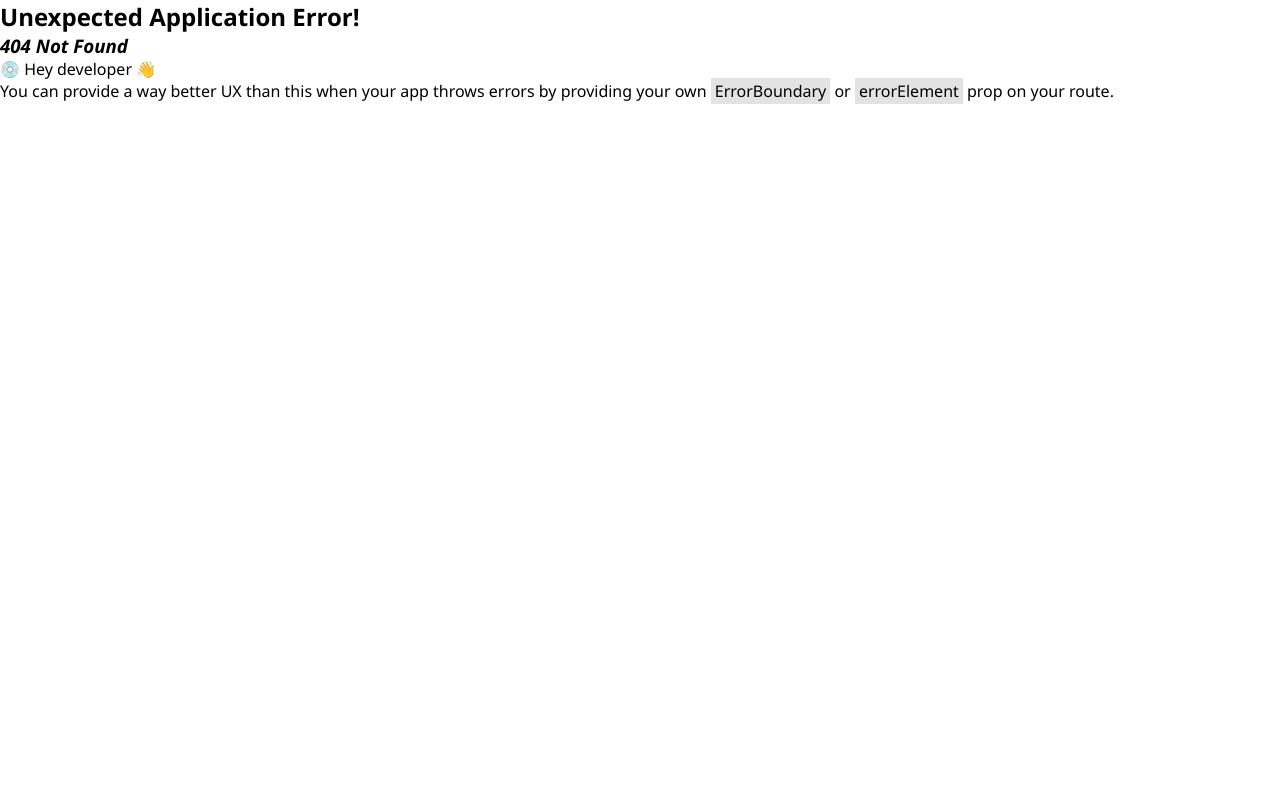
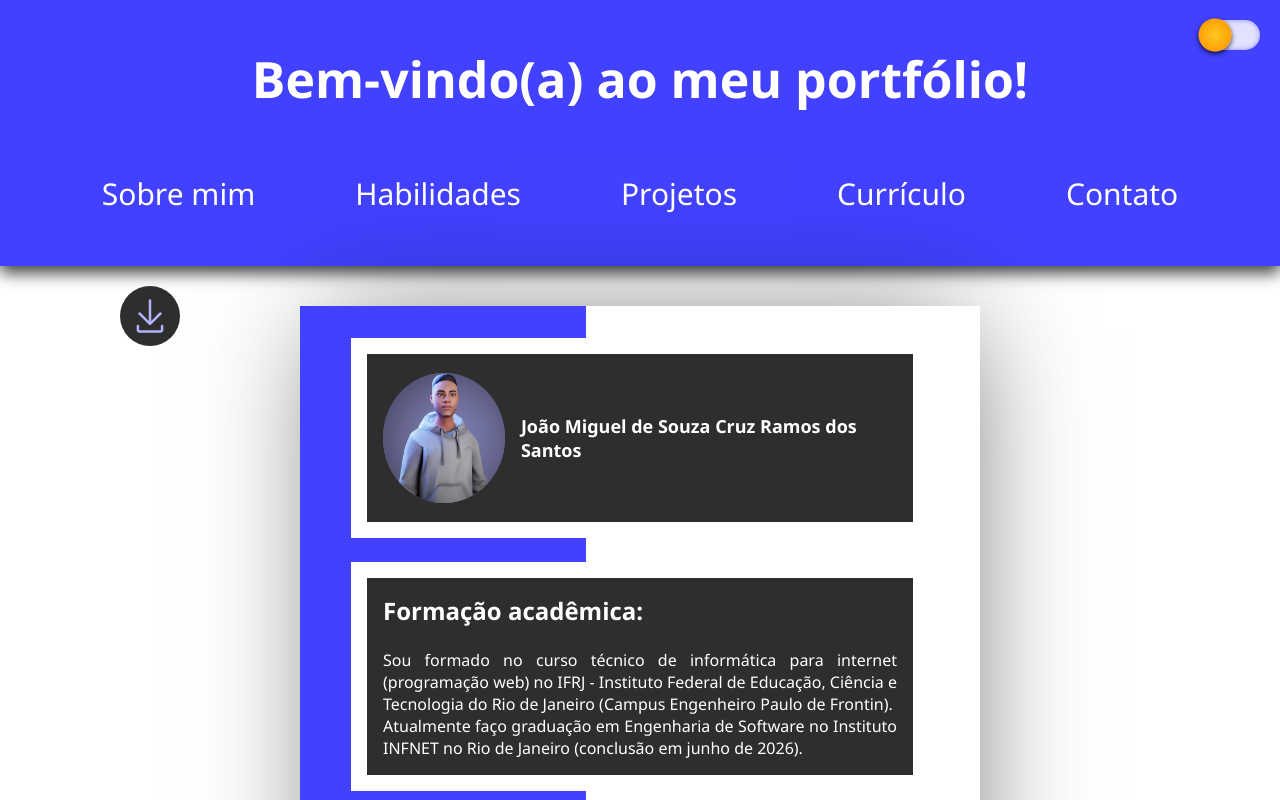
Before and after one commit to JoaoMig186/repository-jm-with-vite, a React (Vite) app in the folder repository-jm-with-vite/: page /curriculo in a window 1280 px wide. Before the commit this address had no page. Shown: the top 800 px of the page. Built offline with nearby package versions, Linux system fonts and the light colour scheme.

Commit message:
adicionando pagina de curriculo

```diff
--- /dev/null
+++ b/repository-jm-with-vite/src/components/CurriculumSheet/CurriculumSheet.css
@@ -0,0 +1,150 @@
+.curriculum-sheet{
+    position: relative;
+    display: flex;
+    flex-direction: column;
+    align-items: center;
+    width: 680px;
+    /*max-height: calc(100vh - 280px);*/
+    animation: fadeInUp 1s ease-out;
+    -webkit-box-shadow: 6px 0px 115px -22px rgba(0, 0, 0, 0.6);
+    -moz-box-shadow: 6px 0px 115px -22px rgba(0, 0, 0, 0.6);
+    box-shadow: 6px 0px 115px -22px rgba(0, 0, 0, 0.6);
+    z-index: 10;
+}
+
+.curriculum-sheet .curriculum-sheet--header{
+    z-index: 100;
+    width: 85%;
+    height: 200px;
+    display: flex;
+    flex-direction: row;
+    align-items: center;
+    padding: 16px;
+    margin-top: 32px;
+    margin-bottom: 24px;
+    transition: 0.7s all;
+    animation: fadeInUp .5s ease-out;
+
+}
+
+.curriculum-sheet .curriculum-sheet--header.light{
+    background-color: var(--primary-color-dark);
+    border: 16px solid var(--light-background);
+}
+
+.curriculum-sheet .curriculum-sheet--header.dark{
+    background-color: var(--light-background);
+    border: 16px solid var(--primary-color-dark);
+}
+
+.curriculum-sheet .curriculum-sheet--header .curriculum-sheet--header__img{
+    width: 130px;
+    height: 130px;
+    margin-right: 16px;
+    border-radius: 50%;
+    background-color: var(--tertiary-color-hover);
+    cursor: pointer;
+    object-fit: cover;
+    -webkit-box-shadow: inset 6px 0px 115px -22px rgba(0, 0, 0);
+    -moz-box-shadow: inset 6px 0px 115px -22px rgba(0, 0, 0);
+    box-shadow: inset 6px 0px 115px -22px rgba(0, 0, 0);
+    transition: box-shadow .4s;
+}
+
+.curriculum-sheet .curriculum-sheet--header .curriculum-sheet--header__img:hover{
+    background-color: var(--tertiary-color);
+    box-shadow: none;
+}
+
+.curriculum-sheet .curriculum-sheet--header .curriculum-sheet--header__img img{
+    width: 100%;
+    height: 100%;
+    border-radius: 50%;
+}
+
+.curriculum-sheet .curriculum-sheet--header .curriculum-sheet--header__text-box{
+    display: flex;
+    flex-direction: column;
+
+}
+.curriculum-sheet .curriculum-sheet--header .curriculum-sheet--header__text-box h4{
+    font-size: 18px;
+    transition: 0.7s all;
+}
+.curriculum-sheet .curriculum-sheet--header .curriculum-sheet--header__text-box h4.light{
+    color: var(--text-color-light);
+}
+
+.curriculum-sheet .curriculum-sheet--header .curriculum-sheet--header__text-box h4.dark{
+    color: var(--text-color-dark);
+}
+
+.curriculum-sheet .curriculum-sheet--vertical-box.right{
+    position: absolute;
+    width: 58%;
+    height: 100%;
+    right: 0;
+    transition: 0.7s all;
+}
+
+.curriculum-sheet .curriculum-sheet--vertical-box.right.dark{
+    background-color: var(--primary-color-dark);
+}
+
+.curriculum-sheet .curriculum-sheet--vertical-box.left{
+    position: absolute;
+    width: 42%;
+    height: 100%;
+    background-color: var(--primary-color);
+    left: 0;
+}
+
+.curriculum-sheet .curriculum-sheet--texts{
+    z-index: 100;
+    width: 85%;
+    color: var(--text-color-light);
+    padding: 16px;
+    margin-bottom: 24px;
+    transition: 0.7s all;
+    animation: fadeInUp .5s ease-out;
+}
+
+.curriculum-sheet .curriculum-sheet--texts.light{
+    background-color: var(--primary-color-dark);
+    color: var(--text-color-light);
+    border: 16px solid var(--light-background);
+}
+
+.curriculum-sheet .curriculum-sheet--texts.dark{
+    background-color: var(--light-background);
+    color: var(--text-color-dark);
+    border: 16px solid var(--primary-color-dark);
+
+}
+
+.curriculum-sheet .curriculum-sheet--texts p{
+    text-align: justify;
+}
+
+.curriculum-sheet .curriculum-sheet--texts p a{
+    text-decoration: none;
+    color: var(--tertiary-color-hover)
+}
+
+.curriculum-sheet .curriculum-sheet--texts ul li{
+    margin-left: 24px;
+}
+
+#download-curriculum-tag{
+    width: 60px;
+    height: 60px;
+    background-color: var(--primary-color-dark);
+    border-radius: 50%;
+    position: absolute;
+    top: -20px;
+    left: 0;
+    z-index: 200;
+    display: flex;
+    align-items: center;
+    justify-content: center;
+}
--- /dev/null
+++ b/repository-jm-with-vite/src/components/CurriculumSheet/CurriculumSheet.jsx
@@ -0,0 +1,66 @@
+import React, { useContext } from "react";
+import './CurriculumSheet.css'
+import AvatarImg from '../../assets/avatar.png'
+import { ThemeContext } from '../../context/ThemeContext.jsx';
+
+const CurriculumSheet = () => {
+    const { theme, toggleTheme } = useContext(ThemeContext);
+    return(
+        <div className="curriculum-sheet">
+            <div className={`curriculum-sheet--header ${theme}`}>
+                <div className="curriculum-sheet--header__img">
+                    <img src={AvatarImg} alt="Imagem currículo"/>
+                </div>
+                <div className="curriculum-sheet--header__text-box">
+                    <h4 className={theme}>João Miguel de Souza Cruz Ramos dos Santos</h4>
+
+                </div>
+            </div>
+            <div className={`curriculum-sheet--texts ${theme}`}>
+                <h2>Formação acadêmica:</h2><br/>
+                <p>Sou formado no curso técnico de informática para internet (programação web) no IFRJ -
+                Instituto Federal de Educação, Ciência e Tecnologia do Rio de Janeiro (Campus Engenheiro Paulo de Frontin).<br/>
+                Atualmente faço graduação em Engenharia de Software no Instituto INFNET no Rio de Janeiro (conclusão em junho de 2026).</p>
+            </div>
+            <div className={`curriculum-sheet--texts ${theme}`}>
+                <h2>Experiências profissionais:</h2><br/>
+                <p>Atualmente sou analista desenvolvedor front-end na Empresa 'Verigo Tecnologia'. Comecei como estagiário em junho
+                    de 2023 e fui efetivado como júnior em outubro de 2024.<br/>
+                    Desenvolvemos soluções web como criação de sites, sistemas web e integrações com inteligência artificial. As principais
+                    tecnologias utilizadas no dia a dia são: <b><a target="_blank" href="https://www.liferay.com/pt/home">Liferay</a>, React, HTML, Css utilizando
+                    pré-processadores como Sass, Javascript, Jquery, Bootstrap e integrações/construções de API's RESTful (na parte do front-end).
+                    </b></p><br/>
+                <h3>Outras Experiências:</h3><br/>
+                <ul>
+                    <li>Desenvolvedor web da Contexto Brasil (2022 - );</li>
+                    <li>Desenvolvedor web da Coopermike Marítimos (2022 - 2023);</li>
+                    <li>Gerente de mídias em redes sociais da APAE Petrópolis (2022).</li>
+                </ul>
+            </div>
+            <div className={`curriculum-sheet--texts ${theme}`}>
+                <h2>Cursos com certificados:</h2><br/>
+                <ul>
+                    <li>Curso de inglês remoto – Instituto Federal do Sul-Rio grandense - IFSUL – (40 horas);</li>
+                    <li>Curso básico de informática (ferramentas Office) - Graal, Paty do Alferes (40 horas);</li>
+                    <li>Curso básico de Excel - Graal, Paty do Alferes (40 horas);</li>
+                    <li>Curso ‘Docker do 0 à Maestria: Contêineres Desmistificados com K8s (15 horas);</li>
+                    <li>’Linux TOTAL: dos primeiros passos aos comandos avançados (10.5 horas);</li>
+                </ul>
+            </div>
+            <div className={`curriculum-sheet--texts ${theme}`}>
+                <h2>Atividades acadêmicas:</h2><br/>
+                <ul>
+                    <li>Mediador na palestra “Gestão do conhecimento e novas tendências tecnológicas”, no programa
+                        Escola Virtual, realizado pelo Curso Técnico em Informática para Internet integrado ao Ensino Médio,
+                        no Instituto Federal do Rio de Janeiro (IFRJ);</li>
+                    <li>Participação na criação do curta “O pequeno Rei”, publicado na feira latino-americana da CLASCO
+                        (Conselho Latino-americano de Ciências Sociais).</li>
+                </ul>
+            </div>
+            <div className="curriculum-sheet--vertical-box left"></div>
+            <div className={`curriculum-sheet--vertical-box right ${theme}`}></div>
+        </div>
+    )
+}
+
+export default CurriculumSheet;
--- a/repository-jm-with-vite/src/components/Header/header.css
+++ b/repository-jm-with-vite/src/components/Header/header.css
@@ -37,6 +37,7 @@
     border-radius: 40px;
     transition: .5s all;
     box-shadow: inset 0 0 5px var(--primary-color-with-opacity);
+    cursor: pointer;
 }
 
 .main-header .main-header--theme-checkbox:before{
--- a/repository-jm-with-vite/src/index.css
+++ b/repository-jm-with-vite/src/index.css
@@ -32,6 +32,8 @@
   flex-direction: column;
   align-items: center;
   justify-content: center;
+  position: relative;
+  width: 100%;
 }
 
 .default-pages.light{
--- a/repository-jm-with-vite/src/main.jsx
+++ b/repository-jm-with-vite/src/main.jsx
@@ -6,10 +6,13 @@ import {
   createBrowserRouter,
   RouterProvider,
 } from "react-router-dom";
+import { ThemeProvider } from './context/ThemeContext.jsx';
+
 import SobreMim from './routes/SobreMim/index.jsx';
 import Habilidades from './routes/Habilidades/index.jsx';
 import Projetos from './routes/Projetos/index.jsx';
 import TextTypingAvatar from './components/TextTypingAvatar/TextTypingAvatar.jsx';
+import Curriculo from './routes/Curriculo/index.jsx';
 
 const router = createBrowserRouter([
   {
@@ -20,11 +23,10 @@ const router = createBrowserRouter([
       { path: "sobre-mim", element: <SobreMim /> },
       { path: "habilidades", element: <Habilidades /> },
       { path: "projetos", element: <Projetos /> },
+      { path: "curriculo", element: <Curriculo /> },
     ],
   },
 ]);
-
-import { ThemeProvider } from './context/ThemeContext.jsx';
 
 ReactDOM.createRoot(document.getElementById('root')).render(
   <React.StrictMode>
--- /dev/null
+++ b/repository-jm-with-vite/src/routes/Curriculo/index.jsx
@@ -0,0 +1,16 @@
+import React from "react";
+import CurriculumSheet from "../../components/CurriculumSheet/CurriculumSheet";
+import { GoDownload } from "react-icons/go";
+
+const Curriculo = () => {
+    return(
+        <section className="section-page">
+            <CurriculumSheet />
+            <div id="download-curriculum-tag">
+                <GoDownload color="#b3b3fc" size={40}/>
+            </div>
+        </section>
+    )
+}
+
+export default Curriculo;
```
Also changed, not shown: repository-jm-with-vite/src/assets/liferaylogo.png (added).
